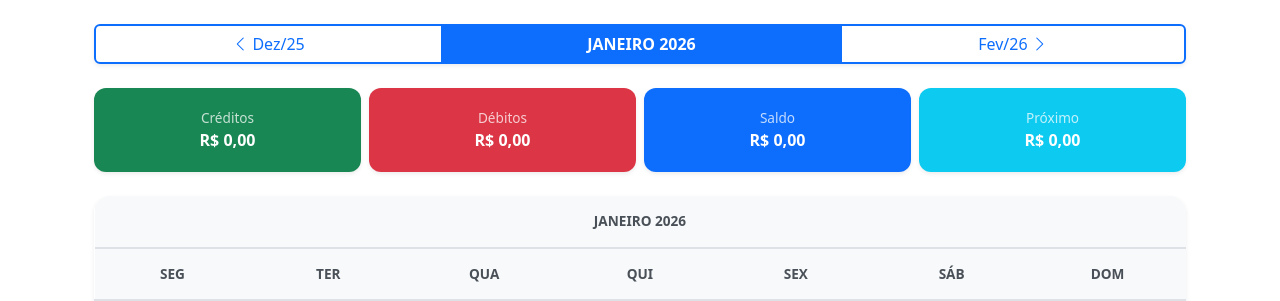
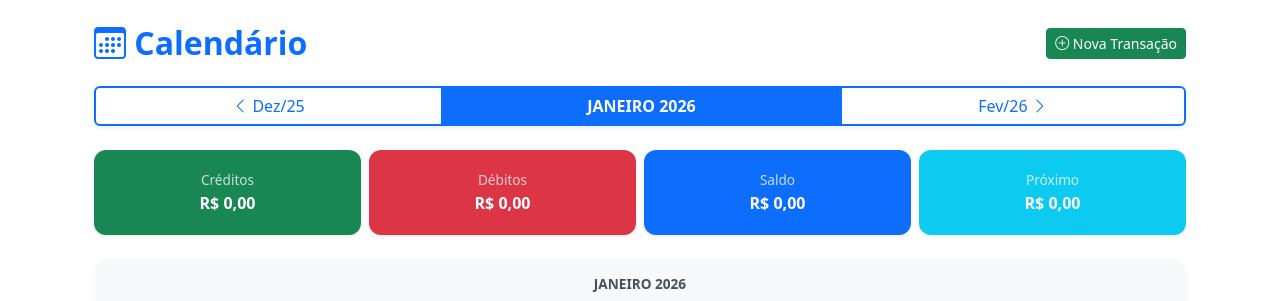
Before and after one commit to RibDevops/minhacarteira, a Django app: page /calendar/ in a window 1280 px wide. Shown: the part 80-381 px from the top of the page. Run offline with Django 5.2, Linux system fonts and the light colour scheme; the visitor is signed in with stand-in values (Sample User, id 1); data that the repository does not hold is empty; parts of the project's set-up code (start-up, migrations or seed data) failed here and were passed over; some libraries are stand-ins or nearby versions.

Commit message:
Add calendar to the top of the page for easy navigation
Add calendar component to the top of the page, including a title and a new transaction button.

Replit-Commit-Author: Agent
Replit-Commit-Session-Id: 03e64d95-751d-4c80-932c-1d21efacc9b9
Replit-Commit-Checkpoint-Type: intermediate_checkpoint
Replit-Commit-Event-Id: 3e47f030-c21a-4e9f-b6c5-2dc844b04794
Replit-Commit-Screenshot-Url: https://storage.googleapis.com/screenshot-production-us-central1/0678e424-5c81-4158-b763-c31d81813537/03e64d95-751d-4c80-932c-1d21efacc9b9/nnpWKaY
Replit-Helium-Checkpoint-Created: true

```diff
--- a/templates/cal/calendar.html
+++ b/templates/cal/calendar.html
@@ -5,6 +5,11 @@
 
 {% block content %}
 <div class="container my-4">
+
+    <div class="d-flex justify-content-between align-items-center mb-4">
+        <h2 class="fw-bold text-primary mb-0"><i class="bi bi-calendar3"></i> Calendário</h2>
+        <a href="{% url 'cal:transacao_nova' %}" class="btn btn-success btn-sm d-none d-md-inline-block"><i class="bi bi-plus-circle"></i> Nova Transação</a>
+    </div>
 
     <div class="d-flex justify-content-center justify-content-md-between align-items-center mb-4 flex-wrap gap-3">
         <div class="btn-group shadow-sm w-100 w-md-auto">
```
Also changed, not shown: attached_assets/Captura_de_tela_2026-01-17_094605_1768654493610.png (added).
